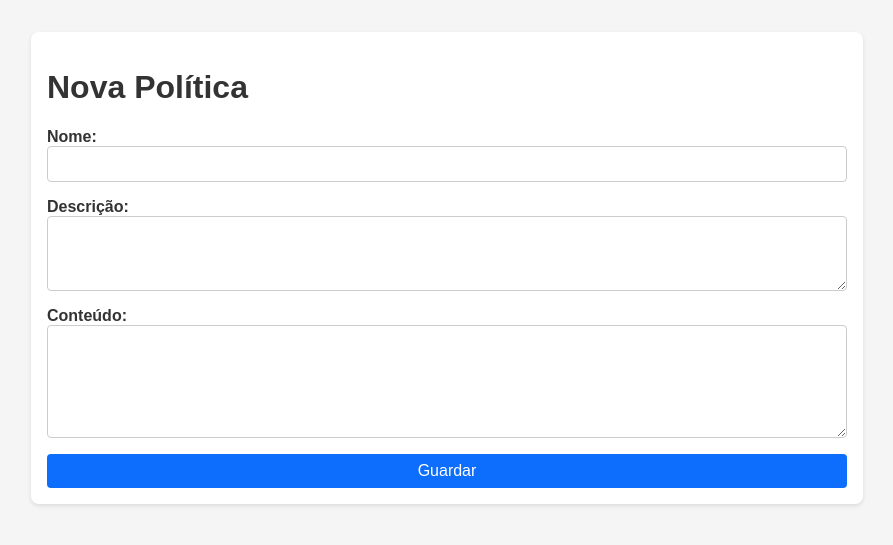
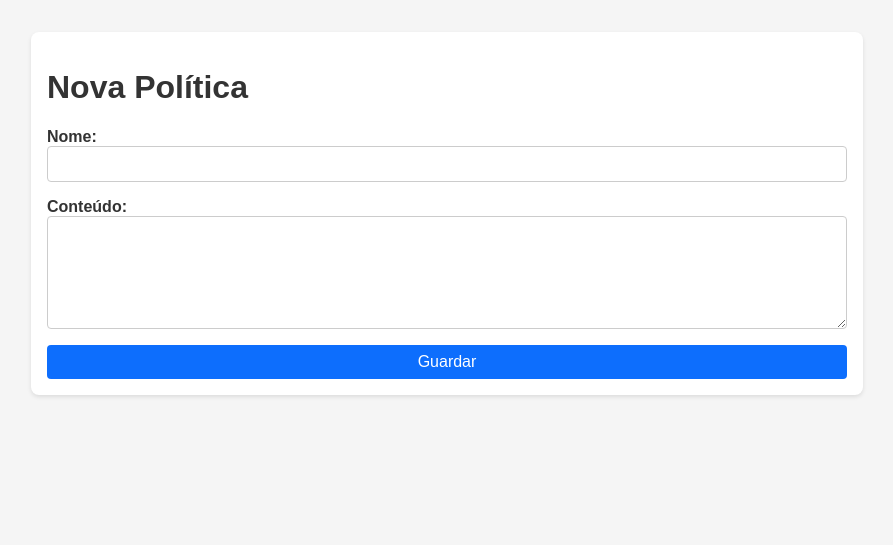
Before and after one commit to JDSB05/FocusPA, a Python web app: template app/templates/pages/policy_form.html in a window 1280 px wide. Shown: the part 50-595 px from the top of the page, without its empty margins (193-1086 px from the left). Run offline with Jinja, Linux system fonts and the light colour scheme; the template is opened without the code that fills it, so the values that code supplies are empty.

Commit message:
Remove descrição dos formulários de política e do controlador

```diff
--- a/app/controllers/policy_controller.py
+++ b/app/controllers/policy_controller.py
@@ -13,7 +13,6 @@ def policy_new():
     if request.method == 'POST':
         policy = Policy(
             name=request.form.get('name'),  # type: ignore
-            description=request.form.get('description'),  # type: ignore
             content=request.form.get('content')  # type: ignore
         )
         db.session.add(policy)
@@ -27,7 +26,6 @@ def policy_edit(policy_id: int):
     policy = Policy.query.get_or_404(policy_id)
     if request.method == 'POST':
         policy.name = request.form.get('name')
-        policy.description = request.form.get('description')
         policy.content = request.form.get('content')
         db.session.commit()
         flash('Política atualizada.')
@@ -49,7 +47,6 @@ def upload_policy():
         return jsonify({'error': 'Invalid or missing JSON in request'}), 400
     policy = Policy(
         name=policy_data.get('name'),  # type: ignore
-        description=policy_data.get('description'),  # type: ignore
         content=policy_data.get('content')  # type: ignore
     )
     db.session.add(policy)
--- a/app/templates/pages/policy_form.html
+++ b/app/templates/pages/policy_form.html
@@ -6,9 +6,6 @@
   <label>Nome:
     <input type="text" name="name" value="{{ policy.name if policy else '' }}" required>
   </label>
-  <label>Descrição:
-    <textarea name="description" rows="3">{{ policy.description if policy else '' }}</textarea>
-  </label>
   <label>Conteúdo:
     <textarea name="content" rows="5">{{ policy.content if policy else '' }}</textarea>
   </label>
```
